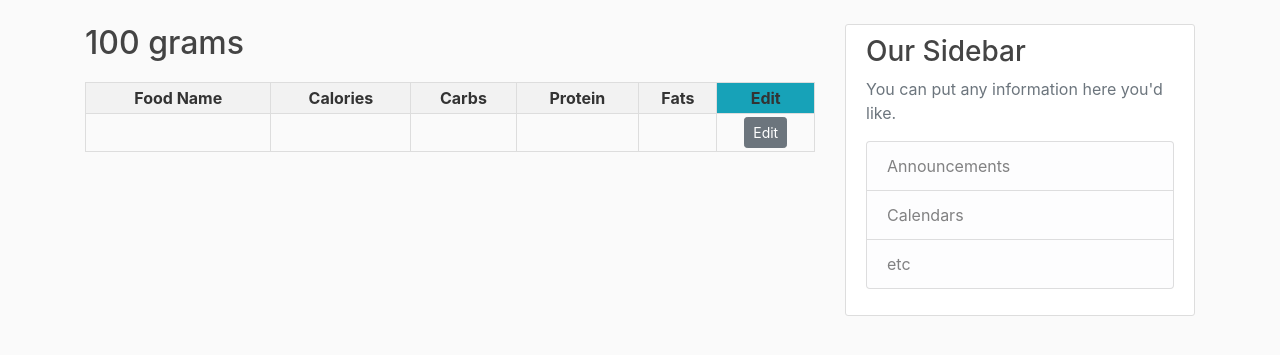
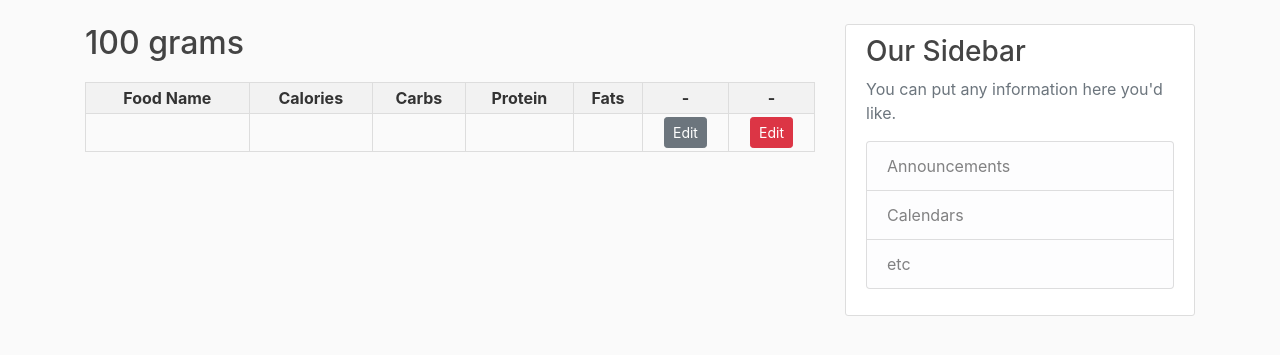
Before and after one commit to GeorgiDN/Nutrients-tracker, a Django app: template fitnessApp/templates/food/food_detail.html in a window 1280 px wide. Shown: the part 56-411 px from the top of the page. Run offline with Django 5.2, Linux system fonts and the light colour scheme; the template is opened without the code that fills it, so the values that code supplies are empty; some libraries are stand-ins or nearby versions.

Commit message:
fix(food): add link for delete in food detail page

```diff
--- a/fitnessApp/fitnessApp/food/views.py
+++ b/fitnessApp/fitnessApp/food/views.py
@@ -106,9 +106,10 @@ class FoodListView(LoginRequiredMixin, ListView):
         return Food.objects.filter(user=self.request.user.user_profile)
 
 
-class FoodUpdateView(LoginRequiredMixin, UserPassesTestMixin, UpdateView):
+class FoodUpdateView(LoginRequiredMixin, UserPassesTestMixin, SuccessMessageMixin, UpdateView):
     model = Food
     fields = ['name', 'calories', 'carbs', 'protein', 'fats']
+    success_message = "Food was updated!"
 
     def form_valid(self, form):
         form.instance.user = self.request.user.user_profile
--- a/fitnessApp/templates/food/food_detail.html
+++ b/fitnessApp/templates/food/food_detail.html
@@ -9,7 +9,8 @@
             <th>Carbs</th>
             <th>Protein</th>
             <th>Fats</th>
-            <th class="bg-info">Edit</th>
+            <th>-</th>
+            <th>-</th>
         </tr>
         </thead>
         <tbody>
@@ -22,6 +23,9 @@
                 <td>
                     <a class="btn btn-secondary btn-sm" href="{% url 'food-update' object.pk %}">Edit</a>
                 </td>
+                 <td>
+                    <a class="btn btn-danger btn-sm" href="{% url 'food-delete' object.pk %}">Edit</a>
+                </td>
             </tr>
 
         </tbody>
```
